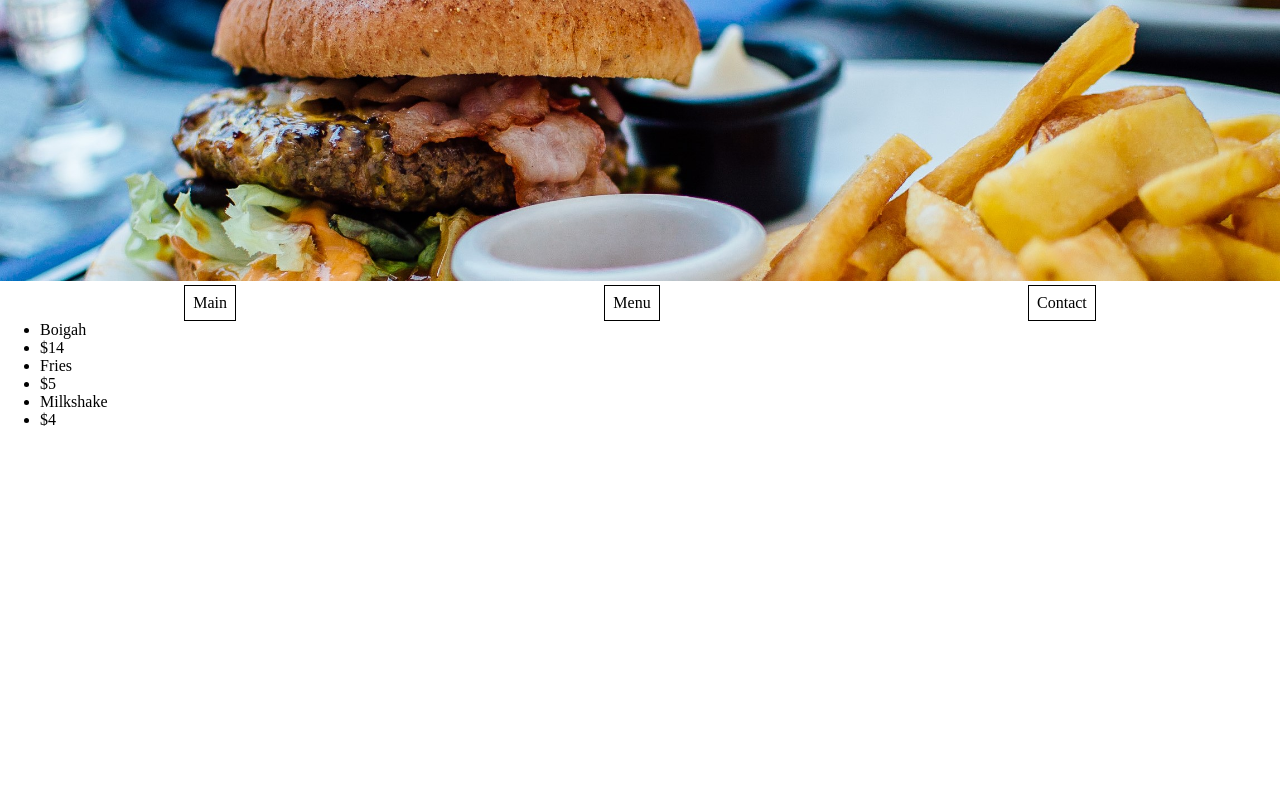
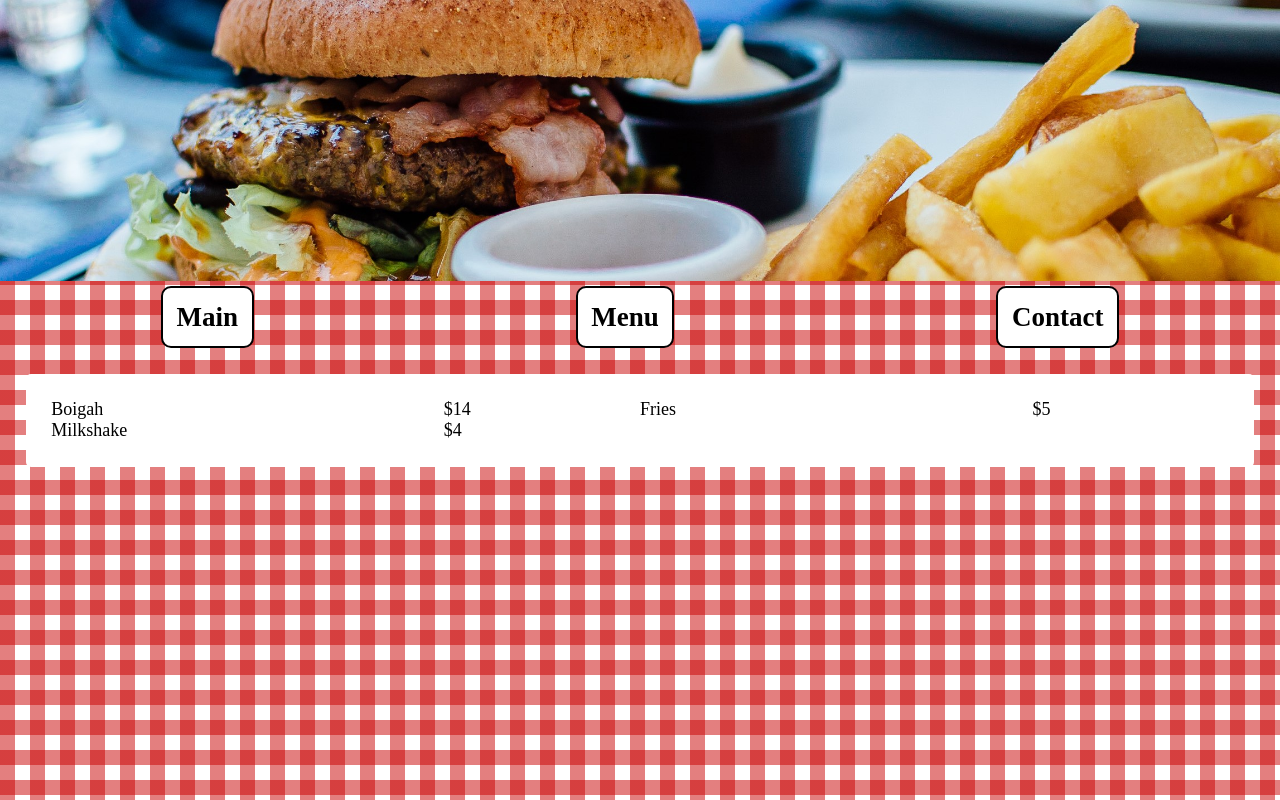
Before and after one commit to NJRFirstOfHisName/restaurant-homepage, a website built with webpack: page dist/index.html in a window 1280 px wide. Both pictures are taken after a click on the element "Menu". Built offline with nearby package versions, Linux system fonts and the light colour scheme.

Commit message:
Make things slightly prettier

```diff
--- a/src/index.js
+++ b/src/index.js
@@ -5,7 +5,7 @@ import './style.css'
 import hImage from './headerCrop.jpg'
 
 const header = document.createElement('div');
-header.className = "header";
+header.id = "header";
 document.body.appendChild(header);
 
 const headerImage = new Image();
--- a/src/style.css
+++ b/src/style.css
@@ -1,5 +1,14 @@
-* {
+body {
     margin: 0;
+    background: white;
+    background-image: linear-gradient(90deg, rgba(200,0,0,.5) 50%, transparent 0),
+      linear-gradient(rgba(200,0,0,.5) 50%, transparent 0);
+    background-size: 30px 30px;
+    font-size: large;
+}
+
+img {
+    width: 100%
 }
 
 nav {
@@ -8,10 +17,27 @@ nav {
 }
 
 nav div {
-    padding: .5em;
-    border: 1px solid black;
+    padding: 0.5em;
+    border: 2px solid black;
+    border-radius: 10px;
+    font-size: 1.5em;
+    font-weight: bolder;
+    background-color: white;
 }
 
-img {
-    width: 100%
+#content div, ul {
+    background-color: white;
+    padding: 2%;
+    margin: 2%;
+    border-radius: 5px;
 }
+
+ul {
+    display: grid;
+    grid-template-columns: 2fr 1fr 2fr 1fr;
+    list-style: none;
+}
+
+h2 {
+    text-align: center;
+}
```
Also changed, not shown: dist/index.bundle.js.
